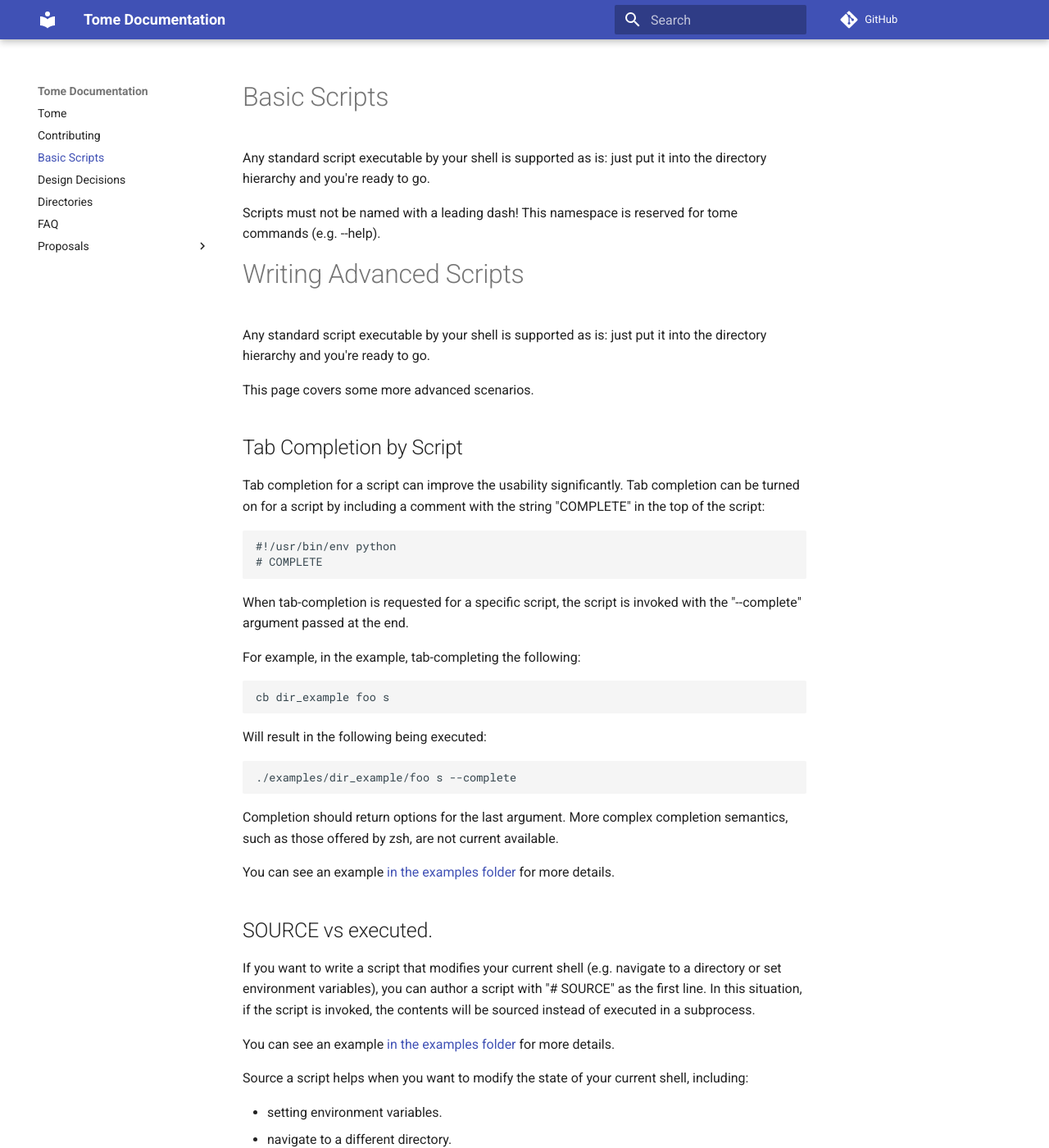
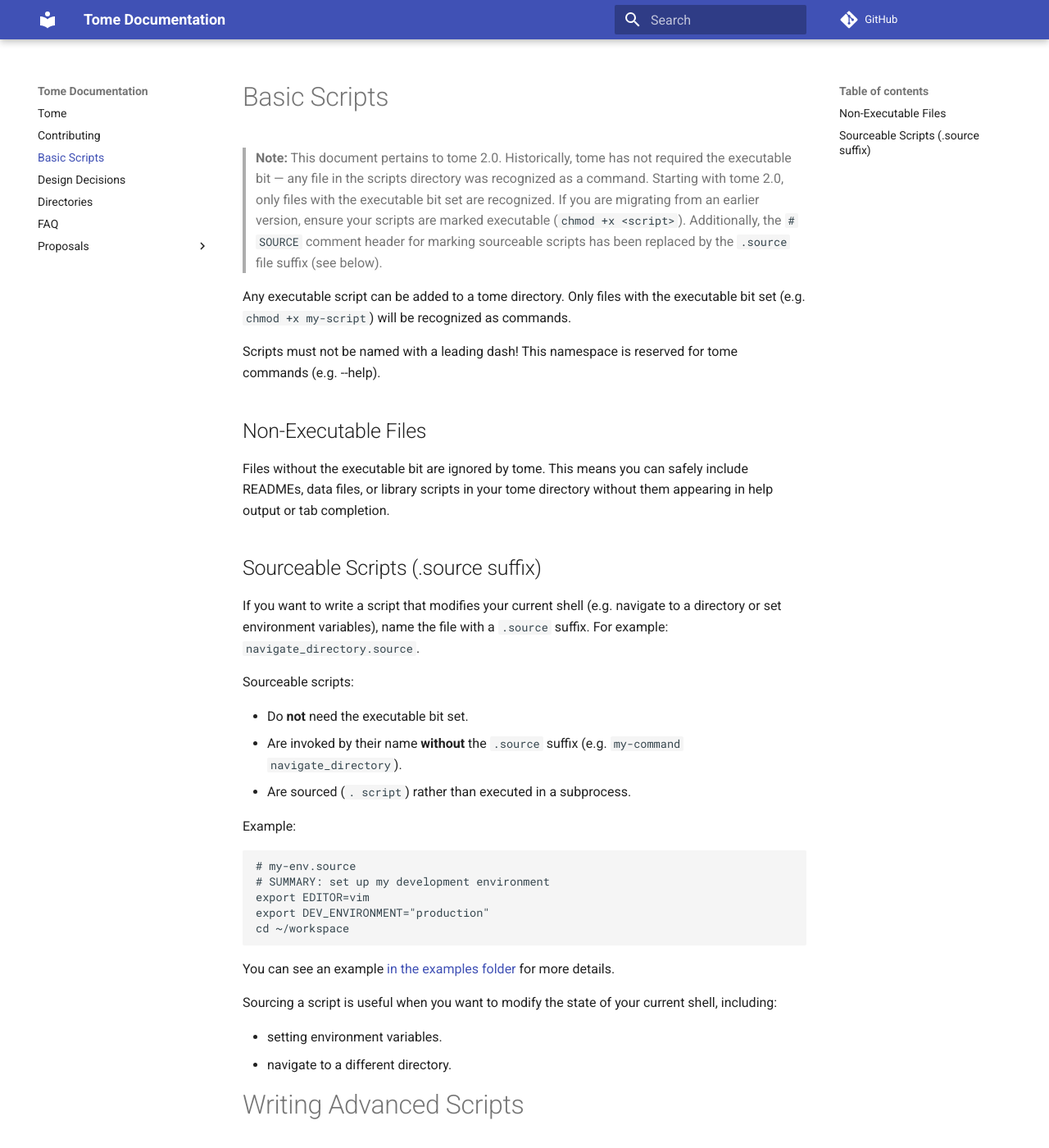
Before and after one commit to toumorokoshi/tome, an MkDocs documentation site: the page built from docs/authoring-scripts.md, in a window 1280 px wide and 1400 px high. Shown: the whole window at 82% size. Built offline with MkDocs 1.6.1 and Material for MkDocs 9.7.7, drawn with Linux system fonts in a browser that asks for light colours; comment, search, counter and statistics services are not loaded; some of the changed text lies outside the part shown.

Commit message:
feat: skip non-executable files, add .source suffix convention
- Only files with the executable bit set are recognized as tome commands
- Files with a .source suffix are treated as sourceable scripts (no exec bit needed)
- The .source suffix replaces the # SOURCE header comment
- Dot-prefixed directories continue to be ignored
- Non-executable files (READMEs, data files, libraries) are now excluded from
  help output and tab completion automatically

Breaking changes:
- Scripts that were previously recognized but lack the executable bit will no
  longer appear as commands
- The # SOURCE header is no longer recognized; use the .source suffix instead

Closes #53

````diff
--- a/docs/authoring-scripts.md
+++ b/docs/authoring-scripts.md
@@ -1,12 +1,54 @@
 # Basic Scripts
 
-Any standard script executable by your shell is supported as is: just put it into the directory hierarchy and you're ready to go.
+> **Note:** This document pertains to tome 2.0. Historically, tome has not
+> required the executable bit — any file in the scripts directory was
+> recognized as a command. Starting with tome 2.0, only files with the
+> executable bit set are recognized. If you are migrating from an earlier
+> version, ensure your scripts are marked executable (`chmod +x <script>`).
+> Additionally, the `# SOURCE` comment header for marking sourceable scripts
+> has been replaced by the `.source` file suffix (see below).
+
+Any executable script can be added to a tome directory. Only files with the
+executable bit set (e.g. `chmod +x my-script`) will be recognized as commands.
 
 Scripts must not be named with a leading dash! This namespace is reserved for tome commands (e.g. --help).
 
+## Non-Executable Files
+
+Files without the executable bit are ignored by tome. This means you can
+safely include READMEs, data files, or library scripts in your tome directory
+without them appearing in help output or tab completion.
+
+## Sourceable Scripts (.source suffix)
+
+If you want to write a script that modifies your current shell (e.g. navigate
+to a directory or set environment variables), name the file with a `.source`
+suffix. For example: `navigate_directory.source`.
+
+Sourceable scripts:
+
+- Do **not** need the executable bit set.
+- Are invoked by their name **without** the `.source` suffix (e.g. `my-command navigate_directory`).
+- Are sourced (`. script`) rather than executed in a subprocess.
+
+Example:
+
+```bash
+# my-env.source
+# SUMMARY: set up my development environment
+export EDITOR=vim
+export DEV_ENVIRONMENT="production"
+cd ~/workspace
+```
+
+You can see an example [in the examples folder](https://github.com/toumorokoshi/tome/blob/master/example/source_example.source) for more details.
+
+Sourcing a script is useful when you want to modify the state of your current shell, including:
+
+- setting environment variables.
+- navigate to a different directory.
+
 # Writing Advanced Scripts
-
-Any standard script executable by your shell is supported as is: just put it into the directory hierarchy and you're ready to go.
 
 This page covers some more advanced scenarios.
 
@@ -33,20 +75,12 @@
 
 You can see an example [in the examples folder](https://github.com/toumorokoshi/tome/blob/master/example/file_example) for more details.
 
-## SOURCE vs executed.
+## Ignoring Scripts
 
-If you want to write a script that modifies your current shell (e.g. navigate to a directory or set environment variables), you can author a script with "# SOURCE" as the first line. In this situation, if the script is invoked, the contents will be sourced instead of executed in a subprocess.
+The following files are automatically ignored by tome:
 
-You can see an example [in the examples folder](https://github.com/toumorokoshi/tome/blob/master/example/source_example) for more details.
-
-Source a script helps when you want to modify the state of your current shell, including:
-
-- setting environment variables.
-- navigate to a different directory.
-
-## Ignoring scripts
-
-Files that lead with a `.` are ignored.
+- Files that start with a `.` (dot-prefix)
+- Files without the executable bit set (unless they have a `.source` suffix)
 
 ## Adding help text
 
````
Also changed, not shown: docs/directories.md (+6 -2 lines), docs/proposals/0003-script-filtering.md (added, +83 -0 lines), 15 other files.
